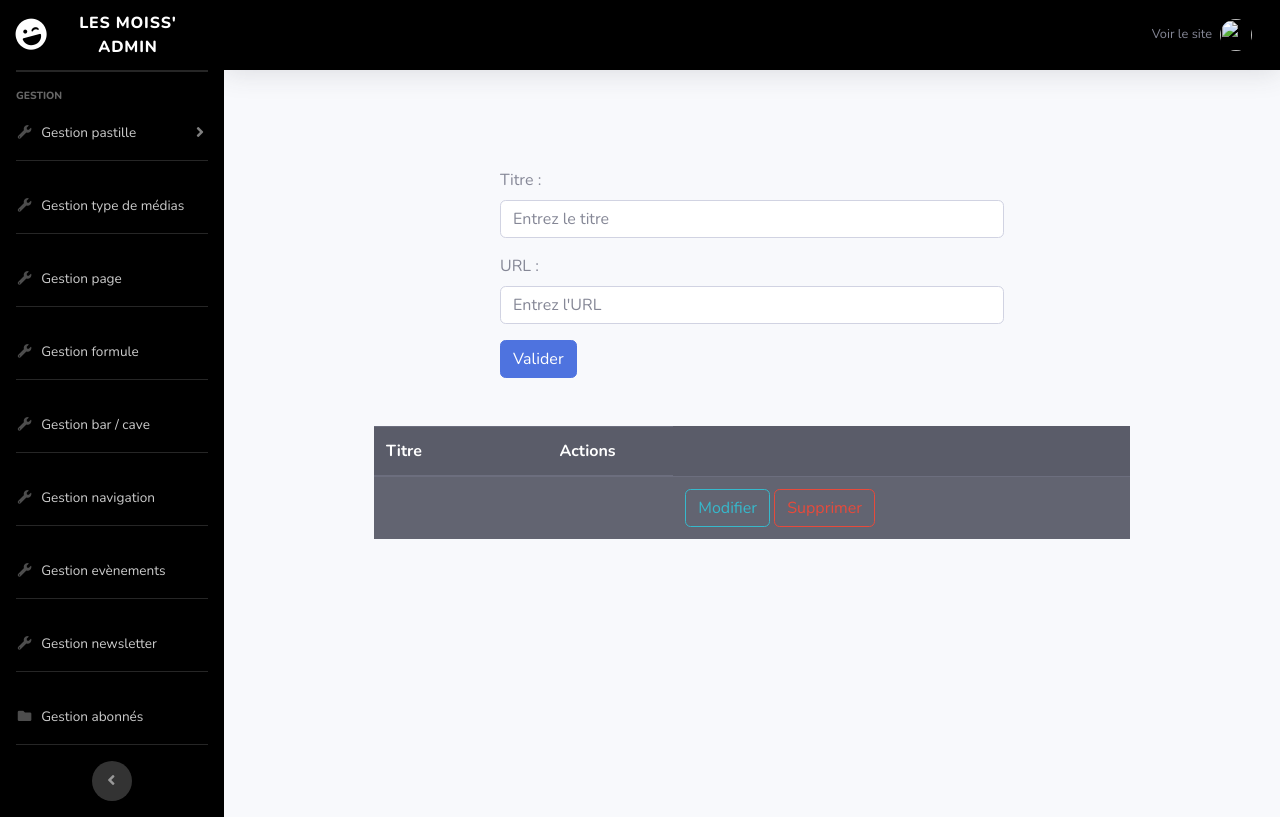
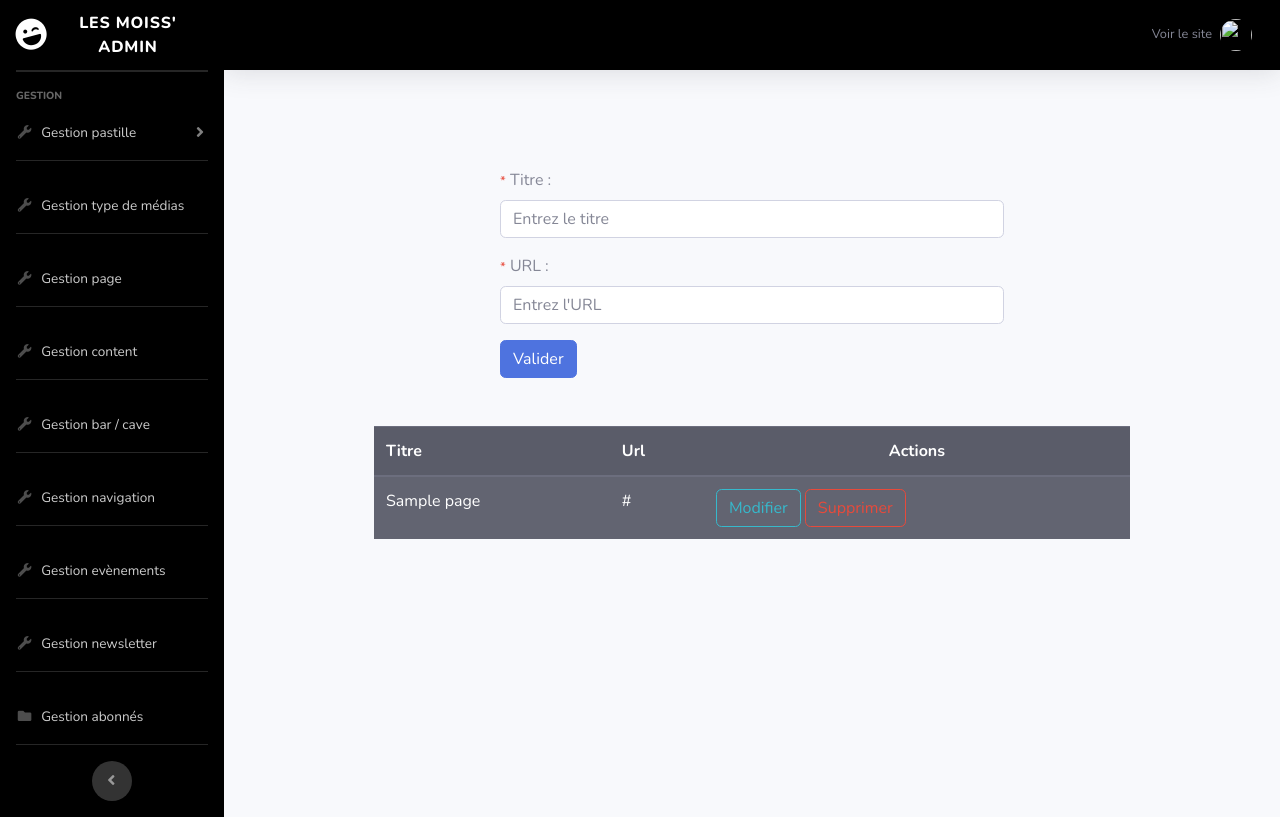
Before and after one commit to LovaHenin/Star_island, a PHP site: page /star_island/back/page.php in a window 1280 px wide. Run offline with PHP 8.4, Linux system fonts and the light colour scheme; tables that the repository leaves empty or names only in its code hold one stand-in row (values such as "Sample post"); some libraries are stand-ins or nearby versions.

Commit message:
crud page, insert content

```diff
--- a/back/page.php
+++ b/back/page.php
@@ -1,44 +1,83 @@
 <?php require_once '../config/function.php';
 
 // verifier si POST n'est pas vide
-if(!empty($_POST)){
+if (!empty($_POST)) {
 
-    if(empty($_POST['title_page']) && empty($_POST['url_page'])){
+    if (empty($_POST['title_page']) || empty($_POST['url_page'])) {
 
-        $error=' Champs obligatoires';
-
+        $error = 'ce champ est obligatoire';
     }
 
     // on commence si error n'est pas définie pas de valeur
-if(!isset($error)){//insert
-// sinon c'est la modification
-    if(empty($_POST['id_page'])){
-
-        execute("INSERT INTO page (title_page,url) VALUES (:title_page,:url)", array(
-            ':title_page' => $_POST['title_page'],
-            ':url'=>$_POST['url_page']
-        ));
-
-        $_SESSION['messages']['success'][] = 'Média type ajouté';
-        header('location:./page.php');
-        exit();
-
-    }
-} else{ // modif
-
-}
 
 
 
 
+    if (!isset($error)) { //insert
+        // si pas de retour id dans POST=> insert
+        if (empty($_POST['id_page'])) {
+
+            execute("INSERT INTO page (title_page,url) VALUES (:title_page,:url)", array(
+                ':title_page' => $_POST['title_page'],
+                ':url' => $_POST['url_page']
+            ));
+
+            $_SESSION['messages']['success'][] = 'Page ajouté';
+            header('location:./page.php');
+            exit();
+        } else { //sinon=> id existe dans POST modification
+            execute(
+                "UPDATE page SET title_page=:title,url=:url WHERE id_page=:id",
+                array(
+                    // les POST venant du formulaire
+                    ':id' => $_POST['id_page'],
+                    ':title' => $_POST['title_page'],
+                    ':url' => $_POST['url_page']
+                )
+            );
+            $_SESSION['messages']['success'][] = 'Page modifiée';
+            header('location:./page.php');
+            exit();
         }
 
+    }
+} // fin insert & upadate
 
+// contenues de la table page pour affichage dans le tableau
+$pages = execute("SELECT*FROM page")->fetchAll(PDO::FETCH_ASSOC);
+//debug($pages);
 
+//=> pour modif
+if (!empty($_GET) && isset($_GET['id']) && isset($_GET['a']) && $_GET['a'] == 'edit') {
+    // les valeurs de $page à retourner au formulaire-> value
+    $page = execute(
+        "SELECT * FROM page WHERE id_page=:id",
+        array(
+            ':id' => $_GET['id']
+        )
+    )->fetch(PDO::FETCH_ASSOC);
+}
 
+//=> pour supprimer
 
+if (!empty($_GET) && isset($_GET['id']) && isset($_GET['a']) && $_GET['a'] == 'del') {
 
+    $supprfait= execute("DELETE FROM page WHERE id_page=:id",
+    array(
+        ':id'=>$_GET['id']
 
+    ));
+
+    if($supprfait){
+        $_SESSION['messages']['success'][] = 'Page suprimée';
+        header('location:./page.php');
+        exit();
+    }else{
+        $_SESSION['messages']['success'][] = 'Il y a un problème, veuillez réitérer';
+        header('location:./page.php');
+        exit();
+    }
+}
 
 
 
@@ -66,15 +105,19 @@ require_once '../inc/backheader.inc.php';
 
 
 
-<form  action="" method="post" class="w-50 mx-auto mt-5 mb-5">
+<form action="" method="post" class="w-50 mx-auto mt-5 mb-5">
     <div class="form-group">
+        <small class="text-danger">*</small>
         <label for="titre">Titre :</label>
-        <input name="title_page" type="text" class="form-control" id="titre" placeholder="Entrez le titre">
+        <input name="title_page" type="text" class="form-control" id="titre" placeholder="Entrez le titre" value="<?= $page['title_page'] ?? ''; ?>">
+        <small class="text-danger"> <?= $error ?? ''; ?></small>
     </div>
     <div class="form-group">
+        <small class="text-danger">*</small>
         <label for="url">URL :</label>
-        <input name="url_page" type="text" class="form-control" id="url" placeholder="Entrez l'URL">
-        <input type="hidden" name="id_page">
+        <input name="url_page" type="text" class="form-control" id="url" placeholder="Entrez l'URL" value="<?= $page['url'] ?? ''; ?>">
+        <small class="text-danger"> <?= $error ?? ''; ?></small>
+        <input type="hidden" name="id_page" value="<?=$page['id_page'] ?? '';?>">
     </div>
     <button type="submit" class="btn btn-primary">Valider</button>
 </form>
@@ -84,22 +127,23 @@ require_once '../inc/backheader.inc.php';
     <thead>
         <tr>
             <th>Titre</th>
+            <th>Url</th>
             <th class="text-center">Actions</th>
         </tr>
     </thead>
     <tbody>
-
+        <?php foreach ($pages as $page) : ?>
 
             <tr>
-                <td><?php  ?></td>
-                <td><?php  ?></td>
-                <td >
-                    <a href="?id=<?php  ;?>&a=edit" class="btn btn-outline-info">Modifier</a>
-                    <a href="?id=<?php  ;?>&a=del" onclick="return confirm('Etes-vous sûr?')"
-                       class="btn btn-outline-danger">Supprimer</a>
+                <td><?= $page['title_page'] ?></td>
+                <td><?= $page['url']  ?></td>
+                <td>
+                    <!--?id c'est dans $GET => s il y a plusieur variable en get on utilise &var=nom-->
+                    <a href="?id=<?= $page['id_page']; ?>&a=edit" class="btn btn-outline-info">Modifier</a>
+                    <a href="?id=<?= $page['id_page']; ?>&a=del" onclick="return confirm('Etes-vous sûr?')" class="btn btn-outline-danger">Supprimer</a>
                 </td>
             </tr>
-
+        <?php endforeach; ?>
     </tbody>
 </table>
 
--- a/inc/backheader.inc.php
+++ b/inc/backheader.inc.php
@@ -91,9 +91,9 @@
 
         <hr class="sidebar-divider">
         <li class="nav-item">
-            <a class="nav-link collapsed" href="" >
+            <a class="nav-link collapsed" href="<?= BASE_PATH .'back/content.php'; ?>" >
                 <i class="fas fa-fw fa-wrench"></i>
-                <span>Gestion formule</span>
+                <span>Gestion content</span>
             </a>
         </li>
 
```
Also changed, not shown: back/content.php (added, +132 -0 lines), back/media_type.php (+57 -61 lines). Lines whose indentation alone changed are shown as unchanged.
